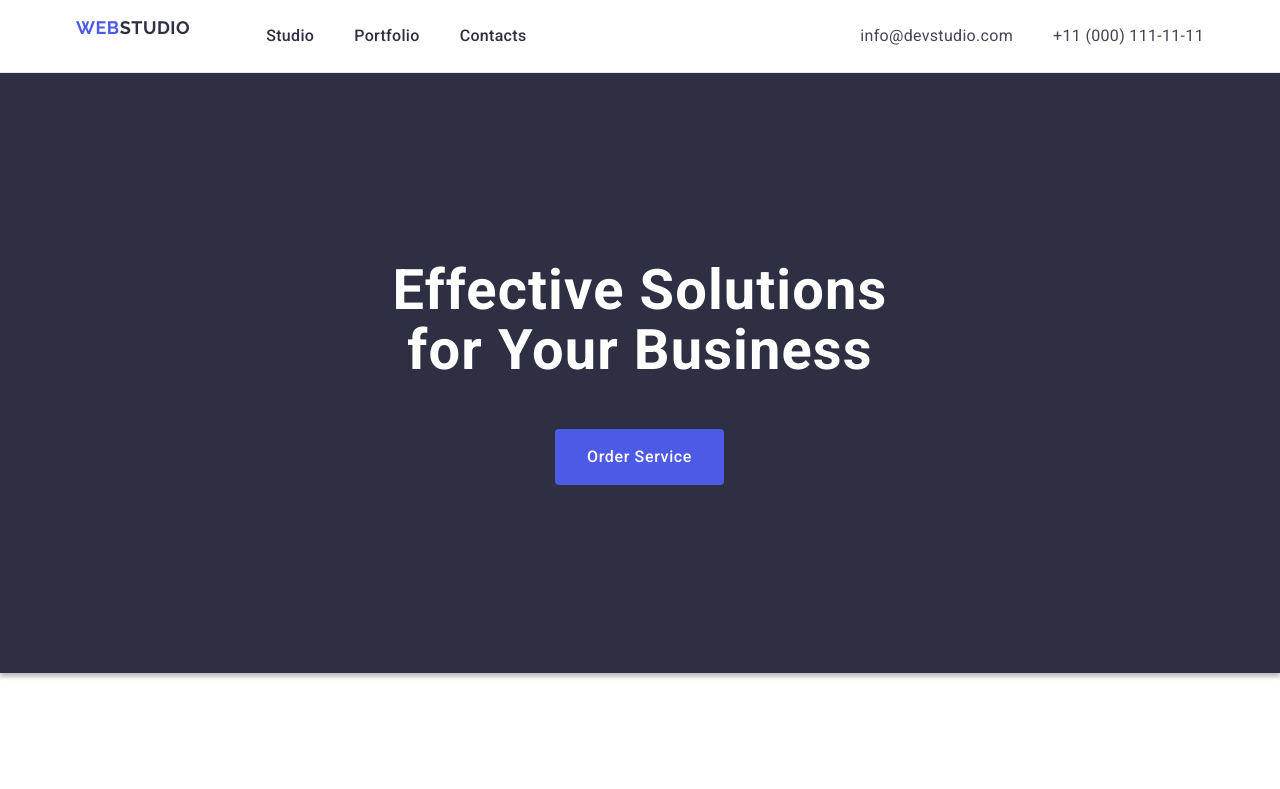
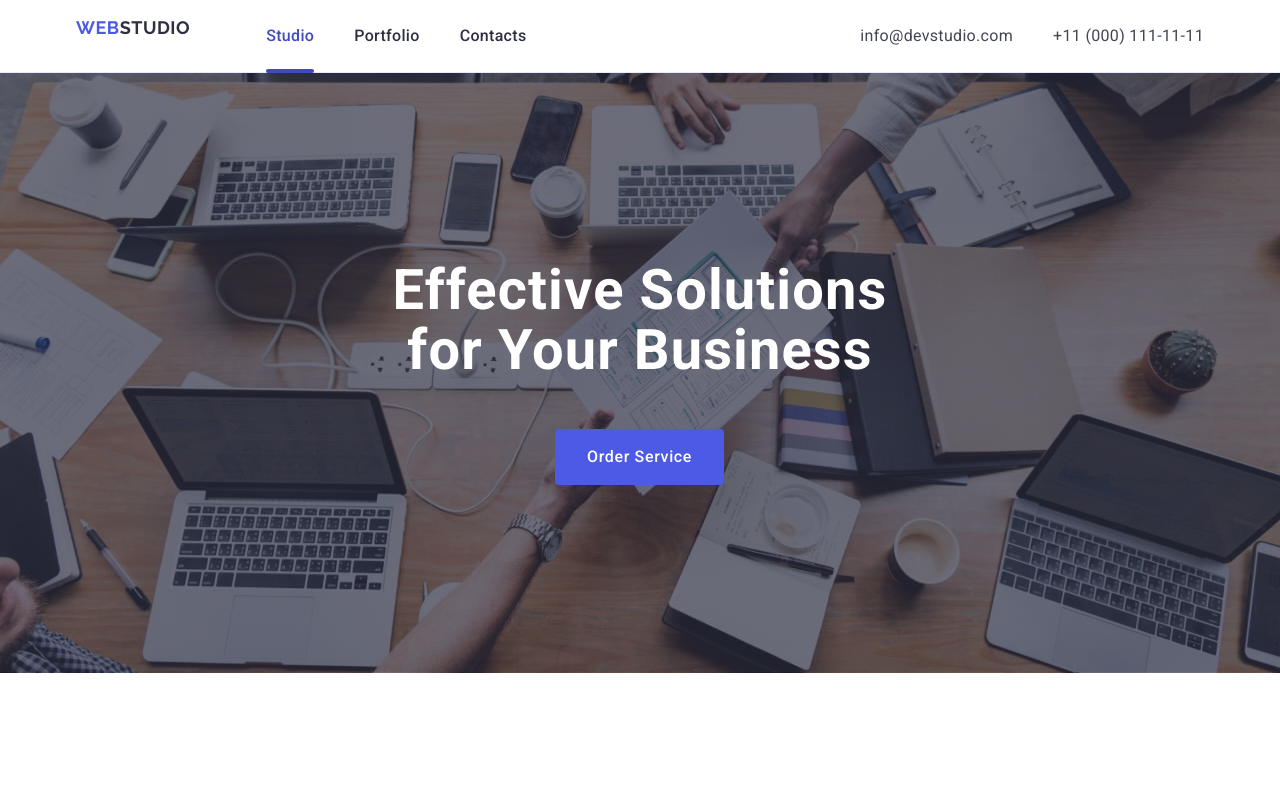
Before and after one commit to evsovichka/goit-markup-hw-04, a plain HTML site: page index.html in a window 1280 px wide. Shown: the top 789 px of the page. Drawn offline with nearby package versions, Linux system fonts and the light colour scheme.

Commit message:
header and hero done

```diff
--- a/css/styles.css
+++ b/css/styles.css
@@ -46,6 +46,7 @@ a {
   display: flex;
   align-items: center;
 }
+
 .logo-link {
   color: #4d5ae5;
   font-family: "Raleway", sans-serif;
@@ -55,6 +56,7 @@ a {
   letter-spacing: 0.03em;
   text-transform: uppercase;
   margin-right: 76px;
+  padding-bottom: 0;
 }
 .header-logo-color {
   color: #2e2f42;
@@ -72,11 +74,30 @@ a {
   letter-spacing: 0.02em;
   display: block;
   padding: 24px 0;
+  transition: color 250ms cubic-bezier(0.4, 0, 0.2, 1);
 }
+
 .header-list-link:hover,
 .header-list-link:focus {
   color: #404bbf;
 }
+
+.current {
+  position: relative;
+  color: #404bbf;
+}
+
+.current::after {
+  content: "";
+  background-color: #404bbf;
+  position: absolute;
+  left: 0;
+  bottom: -1px;
+  border-radius: 2px;
+  width: 100%;
+  height: 4px;
+}
+
 .header-list-item:active {
   text-decoration: underline;
   color: #4d5ae5;
@@ -92,7 +113,14 @@ a {
   font-size: 16px;
   line-height: 1.5;
   letter-spacing: 0.02em;
+  transition: color 250ms cubic-bezier(0.4, 0, 0.2, 1);
 }
+
+.header-address-link:hover,
+.header-address-link:focus {
+  color: #404bbf;
+}
+
 .header-address {
   font-style: normal;
   margin-left: auto;
@@ -101,15 +129,21 @@ a {
   display: flex;
   gap: 40px;
 }
-.header-address-link:hover,
-.header-address-link:focus {
-  color: #404bbf;
-}
 
 /* hero */
 .hero {
   background-color: #2e2f42;
-  box-shadow: 0 4px 4px 0 rgba(0, 0, 0, 0.25);
+  background-image: linear-gradient(
+      to bottom,
+      rgba(46, 47, 66, 0.7),
+      rgba(46, 47, 66, 0.7)
+    ),
+    url(../images/hero.jpg);
+  background-repeat: no-repeat;
+  background-position: center center;
+  background-size: cover;
+  width: 100%;
+  /* box-shadow: 0 4px 4px 0 rgba(0, 0, 0, 0.25); */
   padding: 188px 0;
 }
 
@@ -142,12 +176,14 @@ a {
   margin-top: 0;
   margin-left: 479px;
   margin-right: auto;
+  transition: color 250ms cubic-bezier(0.4, 0, 0.2, 1);
 }
 .hero-button:hover,
 .hero-button:focus {
   background-color: #404bbf;
 }
 
+/* features */
 .visually-hidden {
   position: absolute;
   width: 1px;
@@ -161,7 +197,6 @@ a {
   overflow: hidden;
 }
 
-/* features */
 .features {
   padding: 120px 0;
 }
--- a/index.html
+++ b/index.html
@@ -30,7 +30,10 @@
           >
           <ul class="header-list">
             <li class="header-list-item">
-              <a class="header-list-link" href="./index.html" target="_blank"
+              <a
+                class="header-list-link current"
+                href="./index.html"
+                target="_blank"
                 >Studio</a
               >
             </li>
```
Also changed, not shown: images/hero.jpg (added), 1 other file.
